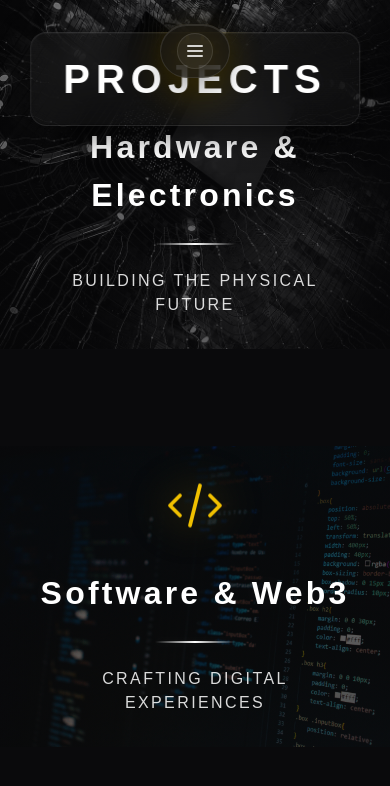
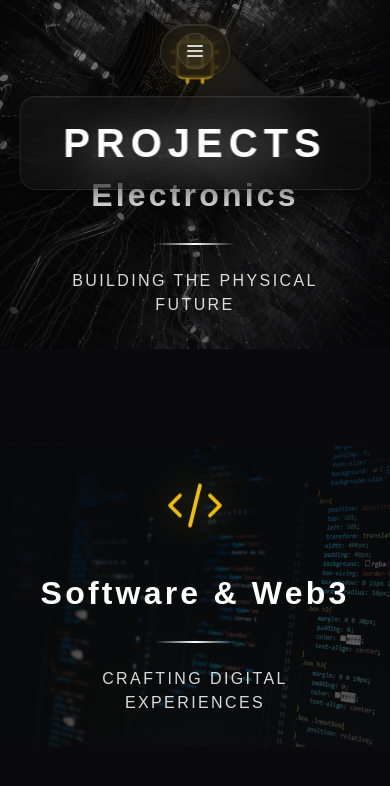
Before and after one commit to jonathanvineet/portfolio, a Next.js app: page /projects in a window 390 px wide. Shown: the top 786 px of the page. Built offline with nearby package versions, Linux system fonts and the light colour scheme; a web font is replaced by a local one.

Commit message:
navbar update

```diff
--- a/app/components/Hero.tsx
+++ b/app/components/Hero.tsx
@@ -315,7 +315,7 @@
               <div className="mt-4 flex items-center justify-center gap-3">
                 <div className="w-16 h-[1px] bg-gradient-to-r from-transparent via-gold to-transparent"></div>
 
-                <span className="text-xs uppercase tracking-[0.3em] text-gray-400">
+                <span className="text-xs uppercase tracking-[0.3em] text-gray-400 text-center">
                   Always Building
                 </span>
 
--- a/styles/Nav.module.css
+++ b/styles/Nav.module.css
@@ -2,15 +2,18 @@
 .nav {
   position: fixed;
   top: 1.5rem;
-  left: 50%;
-  transform: translateX(-50%);
+  left: 0;
+  right: 0;
   z-index: 1000;
-  width: auto;
-  max-width: 600px;
+  display: flex;
+  justify-content: center;
+  pointer-events: none;
   transition: all 0.4s cubic-bezier(0.4, 0, 0.2, 1);
 }
 
 .navInner {
+  pointer-events: auto;
+  max-width: 600px;
   background: rgba(19, 19, 22, 0.7);
   backdrop-filter: blur(20px) saturate(180%);
   -webkit-backdrop-filter: blur(20px) saturate(180%);
--- a/styles/Works.module.css
+++ b/styles/Works.module.css
@@ -219,7 +219,8 @@
   }
 
   .titleContainer {
-    top: 2rem;
+    top: 6rem;
+    width: 90%;
   }
 }
 
```
Also changed, not shown: 1 other file (tests, documents, lock files or other folders).
